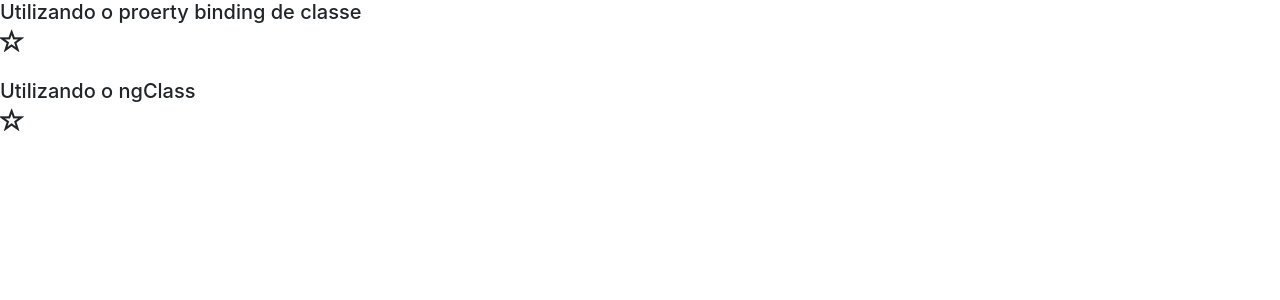
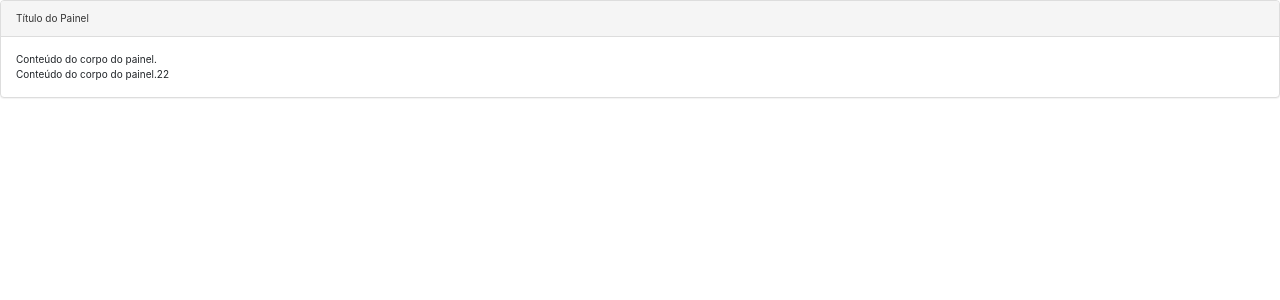
Before and after one commit to edsonnakata/angular, an Angular app: page / in a window 1280 px wide. Shown: the top 300 px of the page. Built offline with nearby package versions, Linux system fonts and the light colour scheme.

Commit message:
Diretiva ngContent

```diff
--- a/src/app/app.component.html
+++ b/src/app/app.component.html
@@ -1 +1,9 @@
-<app-diretivas></app-diretivas>
+<app-diretivas>
+  <div class="titulo">Título do Painel</div>
+  <div class="corpo">
+    Conteúdo do corpo do painel.
+  </div>
+  <div class="corpo">
+    Conteúdo do corpo do painel.22
+  </div>
+</app-diretivas>
--- a/src/app/diretivas/diretivas.component.html
+++ b/src/app/diretivas/diretivas.component.html
@@ -1,21 +1,8 @@
-<h2>Utilizando o proerty binding de classe</h2>
-<h1>
-  <i class="glyphicon"
-    [class.glyphicon-star-empty]="!meuFavorito"
-    [class.glyphicon-star]="meuFavorito"
-    (click)="onClick()"
-  ></i>
-</h1>
-
-<br>
-
-<h2>Utilizando o ngClass</h2>
-<h1>
-  <i class="glyphicon"
-    [ngClass]="{
-      'glyphicon-star-empty': !meuFavorito,
-      'glyphicon-star': meuFavorito
-    }"
-    (click)="onClick()"
-  ></i>
-</h1>
+<div class="panel panel-default">
+  <div class="panel-heading">
+    <ng-content select=".titulo"></ng-content>
+  </div>
+  <div class="panel-body">
+    <ng-content select=".corpo"></ng-content>
+  </div>
+</div>
--- a/src/app/diretivas/diretivas.component.ts
+++ b/src/app/diretivas/diretivas.component.ts
@@ -7,11 +7,7 @@ import { Component, OnInit } from '@angular/core';
 })
 export class DiretivasComponent implements OnInit {
 
-  meuFavorito: boolean = false
 
-  onClick(){
-    this.meuFavorito = !this.meuFavorito
-  }
 
   constructor() { }
 
```
